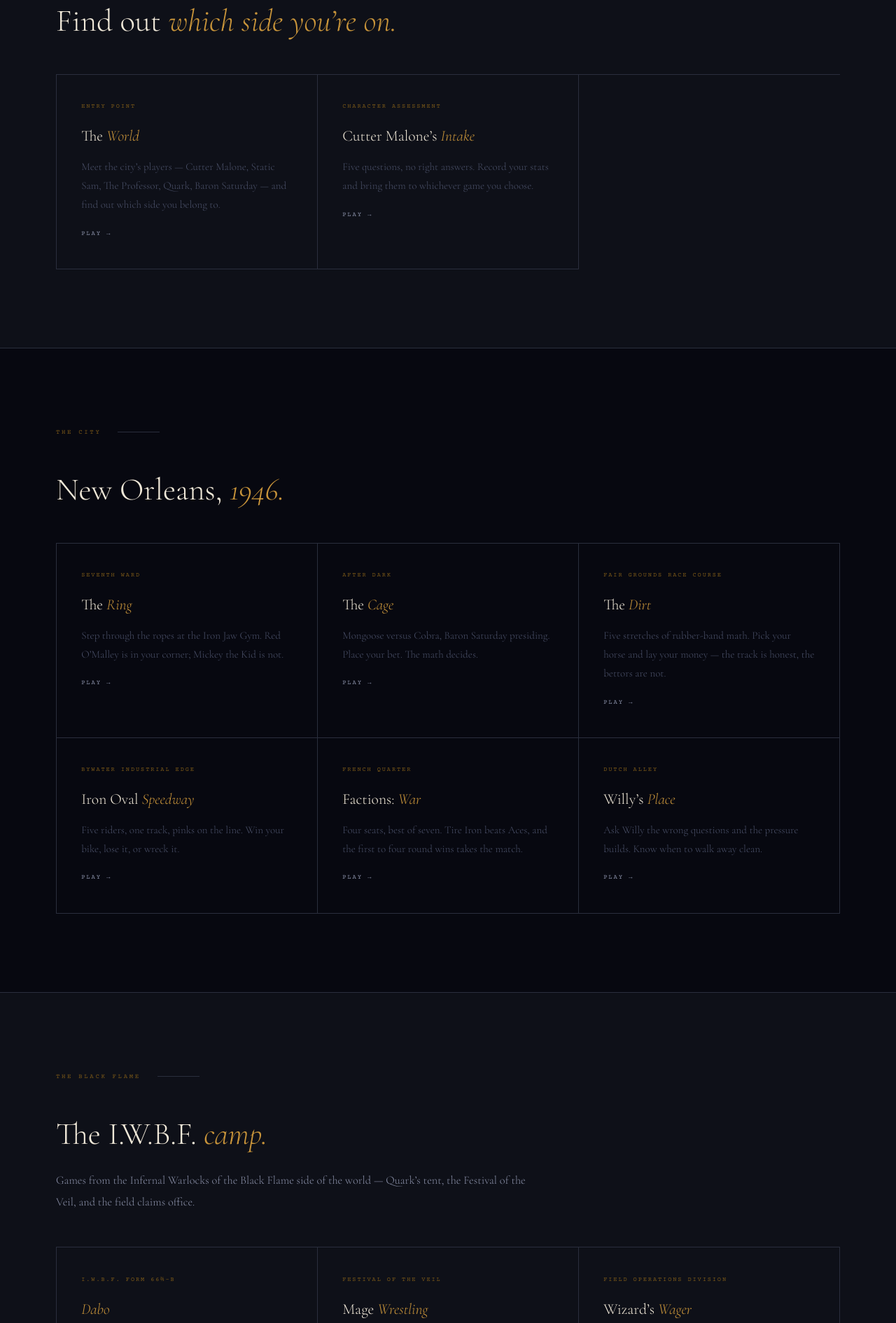
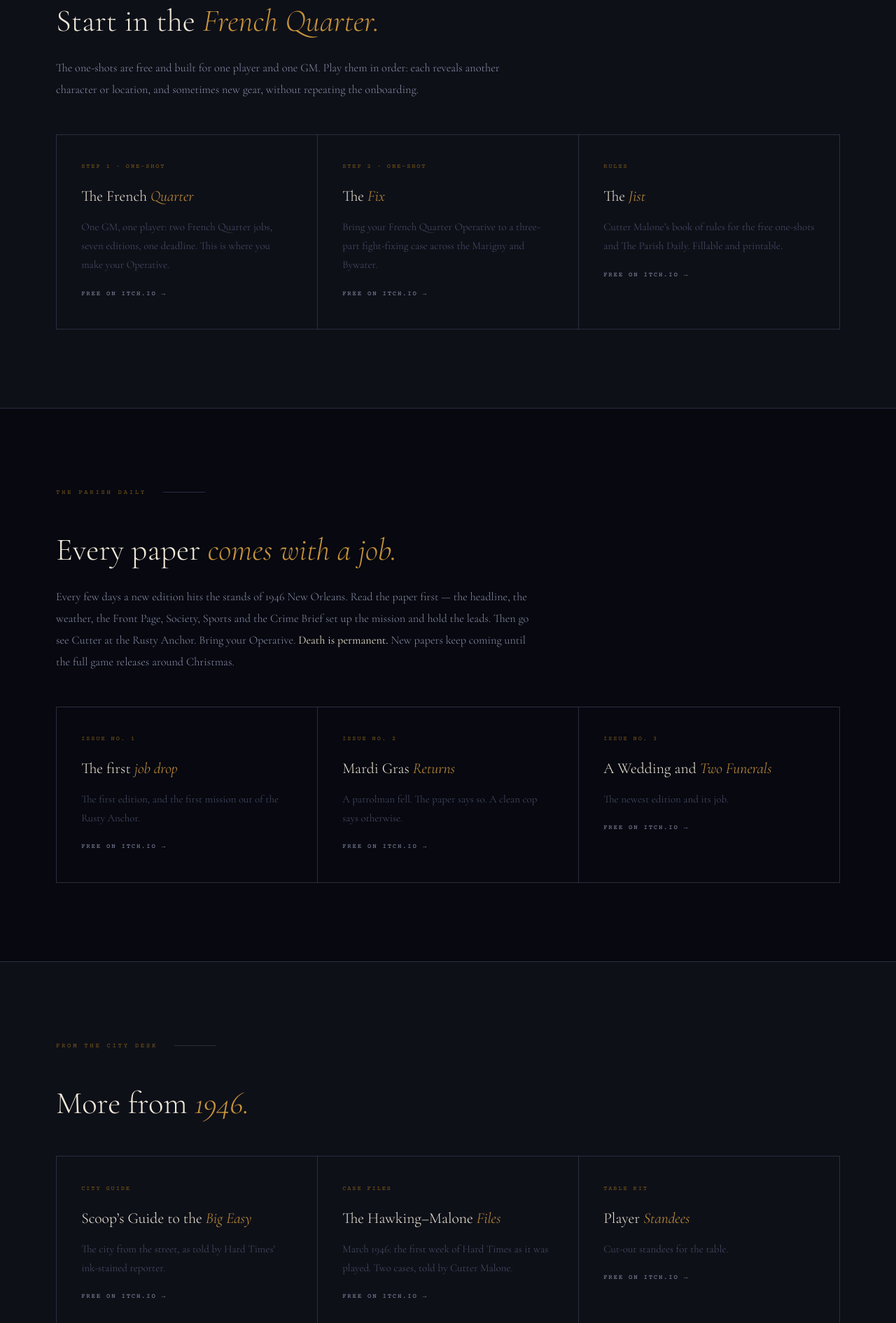
Before and after one commit to radiohour-pixel/semanticecology.org, a plain HTML site: page hard-times.html in a window 1280 px wide. Shown: the part 909-2800 px from the top of the page at 70% size. Drawn offline with nearby package versions, Linux system fonts and the light colour scheme.

Commit message:
Present Hard Times as the noir tabletop RPG it is
Hard Times page now leads with the tabletop game: full game finished and
releasing around Christmas, free one-shots (French Quarter, The Fix), The
Jist rules, The Parish Daily issues 1-3, Scoop's Guide, the Hawking-Malone
Files and Player Standees, each linking to its itch.io page. Browser games
follow as companions. Homepage hero and Hard Times card updated to match.

Co-Authored-By: Claude Opus 5.5 <noreply@anthropic.com>
Claude-Session: https://claude.ai/code/session_01VcoYWEcNcvdrwVnv5oYL2n

```diff
--- a/hard-times.html
+++ b/hard-times.html
@@ -3,8 +3,8 @@
 <head>
 <meta charset="UTF-8">
 <meta name="viewport" content="width=device-width, initial-scale=1.0">
-<title>Hard Times in the Big Easy — Games by Michael Tesney</title>
-<meta name="description" content="Hard Times in the Big Easy: a noir game ecology set in New Orleans, 1946. Browser games and narrative design by Michael Tesney.">
+<title>Hard Times in the Big Easy — Noir tabletop RPG by Michael Tesney</title>
+<meta name="description" content="Hard Times in the Big Easy: a noir tabletop RPG set in New Orleans, 1946. Free one-shots and Parish Daily missions on itch.io, browser games, and narrative design by Michael Tesney. Full game around Christmas.">
 <link rel="preconnect" href="https://fonts.googleapis.com">
 <link rel="preconnect" href="https://fonts.gstatic.com" crossorigin>
 <link href="https://fonts.googleapis.com/css2?family=Cormorant+Garamond:ital,wght@0,300;0,400;0,600;1,300;1,400&family=Courier+Prime:ital,wght@0,400;0,700;1,400&display=swap" rel="stylesheet">
@@ -151,19 +151,103 @@ footer{background:var(--deep);border-top:1px solid var(--stone);padding:3.5rem 5
 </nav>
 
 <div class="hero">
-  <p class="hero-tag">Crescent City &nbsp;·&nbsp; 1946 &nbsp;·&nbsp; Everything has a price</p>
+  <p class="hero-tag">Noir tabletop RPG &nbsp;·&nbsp; New Orleans, 1946 &nbsp;·&nbsp; Everything has a price</p>
   <h1 class="hero-title">Hard Times<br>in the <em>Big Easy.</em></h1>
-  <p class="hero-sub">A noir game ecology set in New Orleans, 1946. It began in 2008 as a board game and noir RPG; now it runs as a set of <strong>browser games that share one city</strong> &mdash; its gyms, race tracks, back rooms and the people who run them.</p>
+  <p class="hero-sub">A noir tabletop roleplaying game set in New Orleans, 1946. <strong>The full game is finished and releases around Christmas.</strong> Until then, free one-shots and new editions of <em>The Parish Daily</em> bring you into the city one story at a time &mdash; and the browser games below let you walk its gyms, race tracks and back rooms.</p>
   <div class="hero-cta">
-    <a href="the-world.html" class="btn btn-primary">Enter the World</a>
-    <a href="#games" class="btn btn-ghost">The games</a>
+    <a href="https://crescentcityengine.itch.io/" target="_blank" rel="noopener" class="btn btn-primary">Play free on itch.io</a>
+    <a href="#tabletop" class="btn btn-ghost">Where to start</a>
   </div>
 </div>
 
-<section class="games" id="games">
+<section class="games" id="tabletop">
   <div class="section-inner reveal">
-    <p class="section-label">Start here</p>
-    <h2>Find out <em>which side you&rsquo;re on.</em></h2>
+    <p class="section-label">The tabletop game</p>
+    <h2>Start in the <em>French Quarter.</em></h2>
+    <p class="lede">The one-shots are free and built for one player and one GM. Play them in order: each reveals another character or location, and sometimes new gear, without repeating the onboarding.</p>
+    <div class="game-grid">
+      <a class="game" href="https://crescentcityengine.itch.io/hard-times-one-shot-french-quarter" target="_blank" rel="noopener">
+        <p class="k">Step 1 · One-shot</p>
+        <h3>The French <em>Quarter</em></h3>
+        <p>One GM, one player: two French Quarter jobs, seven editions, one deadline. This is where you make your Operative.</p>
+        <span class="go">Free on itch.io &rarr;</span>
+      </a>
+      <a class="game" href="https://crescentcityengine.itch.io/hard-times-one-shot-the-fix" target="_blank" rel="noopener">
+        <p class="k">Step 2 · One-shot</p>
+        <h3>The <em>Fix</em></h3>
+        <p>Bring your French Quarter Operative to a three-part fight-fixing case across the Marigny and Bywater.</p>
+        <span class="go">Free on itch.io &rarr;</span>
+      </a>
+      <a class="game" href="https://crescentcityengine.itch.io/the-jist" target="_blank" rel="noopener">
+        <p class="k">Rules</p>
+        <h3>The <em>Jist</em></h3>
+        <p>Cutter Malone&rsquo;s book of rules for the free one-shots and The Parish Daily. Fillable and printable.</p>
+        <span class="go">Free on itch.io &rarr;</span>
+      </a>
+    </div>
+  </div>
+</section>
+
+<section class="games alt">
+  <div class="section-inner reveal">
+    <p class="section-label">The Parish Daily</p>
+    <h2>Every paper <em>comes with a job.</em></h2>
+    <p class="lede">Every few days a new edition hits the stands of 1946 New Orleans. Read the paper first &mdash; the headline, the weather, the Front Page, Society, Sports and the Crime Brief set up the mission and hold the leads. Then go see Cutter at the Rusty Anchor. Bring your Operative. <strong>Death is permanent.</strong> New papers keep coming until the full game releases around Christmas.</p>
+    <div class="game-grid">
+      <a class="game" href="https://crescentcityengine.itch.io/the-parish-daily-issue" target="_blank" rel="noopener">
+        <p class="k">Issue No. 1</p>
+        <h3>The first <em>job drop</em></h3>
+        <p>The first edition, and the first mission out of the Rusty Anchor.</p>
+        <span class="go">Free on itch.io &rarr;</span>
+      </a>
+      <a class="game" href="https://crescentcityengine.itch.io/the-parish-daily-no2" target="_blank" rel="noopener">
+        <p class="k">Issue No. 2</p>
+        <h3>Mardi Gras <em>Returns</em></h3>
+        <p>A patrolman fell. The paper says so. A clean cop says otherwise.</p>
+        <span class="go">Free on itch.io &rarr;</span>
+      </a>
+      <a class="game" href="https://crescentcityengine.itch.io/parish-daily-3" target="_blank" rel="noopener">
+        <p class="k">Issue No. 3</p>
+        <h3>A Wedding and <em>Two Funerals</em></h3>
+        <p>The newest edition and its job.</p>
+        <span class="go">Free on itch.io &rarr;</span>
+      </a>
+    </div>
+  </div>
+</section>
+
+<section class="games">
+  <div class="section-inner reveal">
+    <p class="section-label">From the city desk</p>
+    <h2>More from <em>1946.</em></h2>
+    <div class="game-grid">
+      <a class="game" href="https://crescentcityengine.itch.io/scoops-guide-to-the-big-easy" target="_blank" rel="noopener">
+        <p class="k">City guide</p>
+        <h3>Scoop&rsquo;s Guide to the <em>Big Easy</em></h3>
+        <p>The city from the street, as told by Hard Times&rsquo; ink-stained reporter.</p>
+        <span class="go">Free on itch.io &rarr;</span>
+      </a>
+      <a class="game" href="https://crescentcityengine.itch.io/the-hawking-malone-files" target="_blank" rel="noopener">
+        <p class="k">Case files</p>
+        <h3>The Hawking&ndash;Malone <em>Files</em></h3>
+        <p>March 1946: the first week of Hard Times as it was played. Two cases, told by Cutter Malone.</p>
+        <span class="go">Free on itch.io &rarr;</span>
+      </a>
+      <a class="game" href="https://crescentcityengine.itch.io/player-standees" target="_blank" rel="noopener">
+        <p class="k">Table kit</p>
+        <h3>Player <em>Standees</em></h3>
+        <p>Cut-out standees for the table.</p>
+        <span class="go">Free on itch.io &rarr;</span>
+      </a>
+    </div>
+  </div>
+</section>
+
+<section class="games alt" id="games">
+  <div class="section-inner reveal">
+    <p class="section-label">Browser games</p>
+    <h2>Walk the city <em>in your browser.</em></h2>
+    <p class="lede">Free companions to the tabletop game, playable right here. Start with The World and Cutter&rsquo;s intake to find out which side you&rsquo;re on.</p>
     <div class="game-grid">
       <a class="game" href="the-world.html">
         <p class="k">Entry point</p>
@@ -181,7 +265,7 @@ footer{background:var(--deep);border-top:1px solid var(--stone);padding:3.5rem 5
   </div>
 </section>
 
-<section class="games alt">
+<section class="games">
   <div class="section-inner reveal">
     <p class="section-label">The city</p>
     <h2>New Orleans, <em>1946.</em></h2>
@@ -226,7 +310,7 @@ footer{background:var(--deep);border-top:1px solid var(--stone);padding:3.5rem 5
   </div>
 </section>
 
-<section class="games" id="iwbf">
+<section class="games alt" id="iwbf">
   <div class="section-inner reveal">
     <p class="section-label">The Black Flame</p>
     <h2>The I.W.B.F. <em>camp.</em></h2>
```
Also changed, not shown: index.html (+5 -5 lines).
